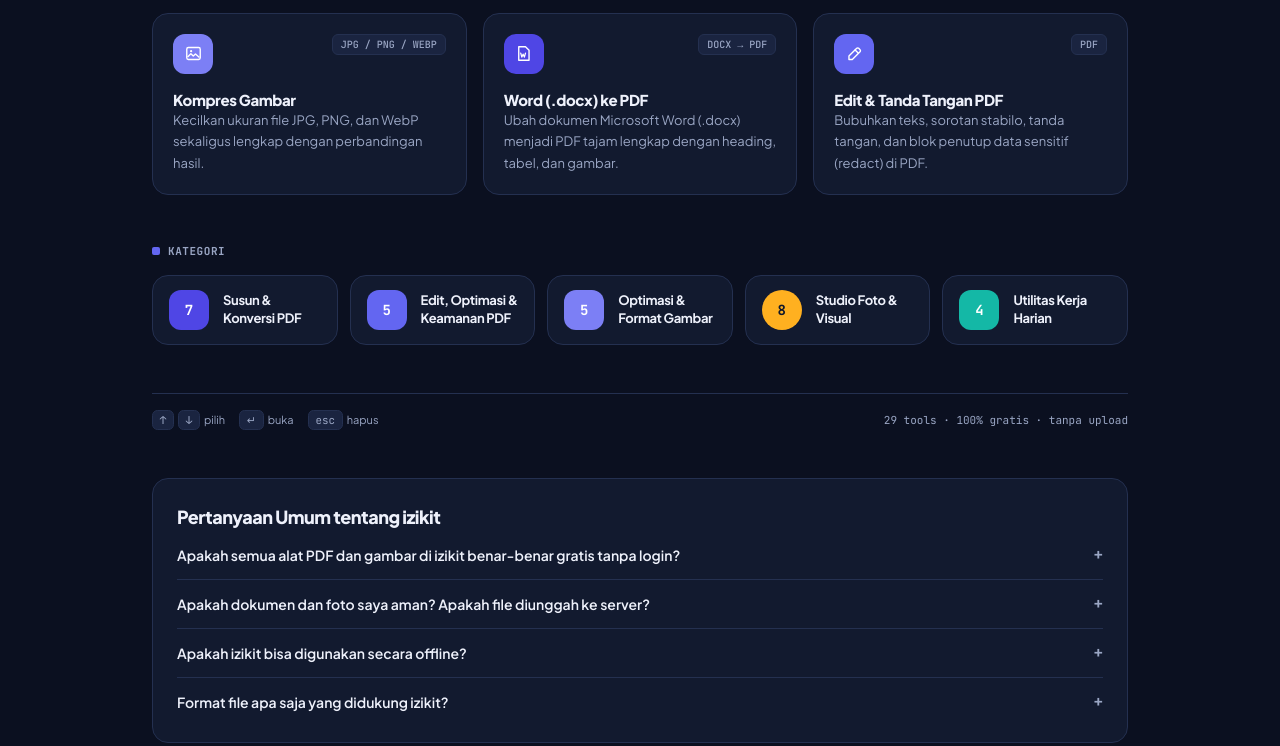
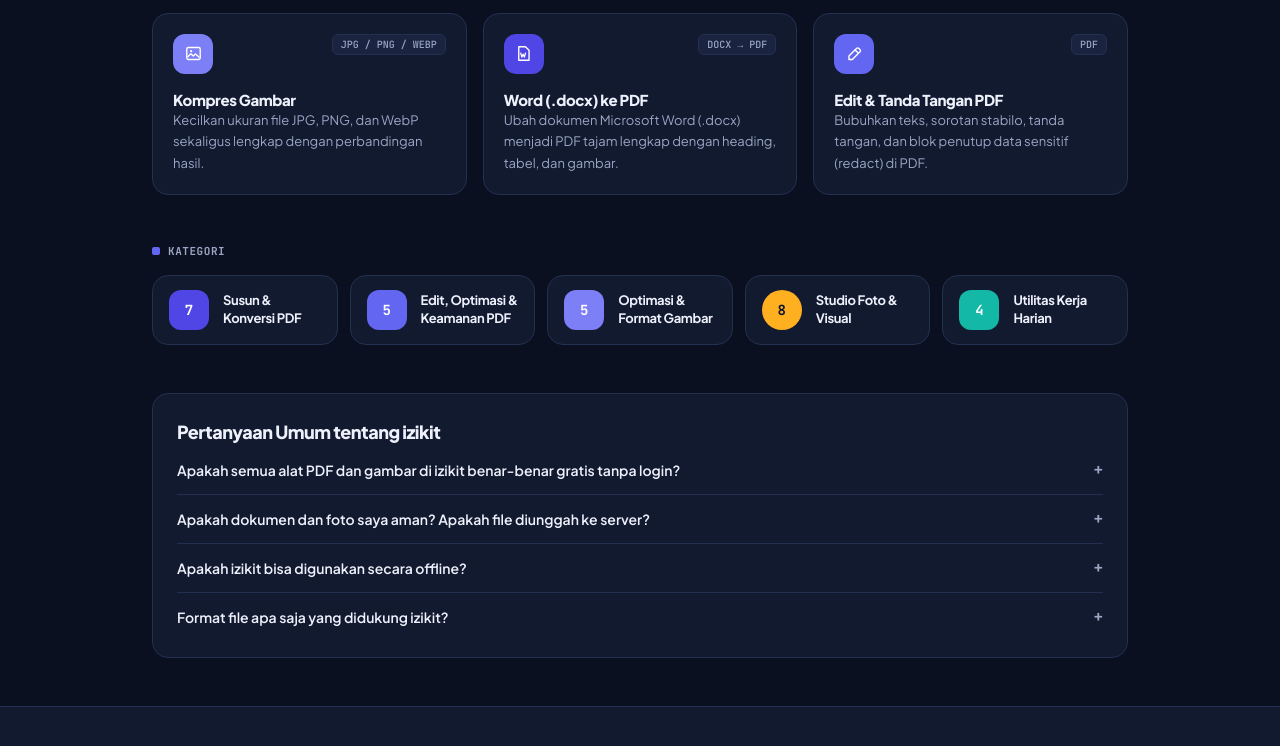
Before and after one commit to ihsandevact/izikit, an Astro site: page / in a window 1280 px wide. Shown: the part 681-1427 px from the top of the page. Built offline with nearby package versions, Linux system fonts and the light colour scheme; Astro itself is replaced by a stand-in of ours.

Commit message:
ui: hapus footer petunjuk keyboard di beranda & hapus angka 19 di FAQ

```diff
--- a/src/components/home/ToolDirectory.tsx
+++ b/src/components/home/ToolDirectory.tsx
@@ -407,26 +407,6 @@ export default function ToolDirectory({ locale, mode = 'launcher' }: ToolDirecto
             })}
           </div>
         </section>
-
-        {/* Keyboard Hints Footer Bar */}
-        <div className="hidden items-center justify-between border-t border-[var(--border-subtle)] pt-4 text-[11px] text-[var(--ink-muted)] sm:flex">
-          <div className="flex items-center gap-3.5">
-            <span className="inline-flex items-center gap-1">
-              <kbd className="kbd-cap">↑</kbd>
-              <kbd className="kbd-cap">↓</kbd>
-              <span>{dict.home.keyNavigate}</span>
-            </span>
-            <span className="inline-flex items-center gap-1">
-              <kbd className="kbd-cap">↵</kbd>
-              <span>{dict.home.keyOpen}</span>
-            </span>
-            <span className="inline-flex items-center gap-1">
-              <kbd className="kbd-cap">esc</kbd>
-              <span>{dict.home.keyClear}</span>
-            </span>
-          </div>
-          <span className="font-data">{dict.home.launcherFooterRight}</span>
-        </div>
       </div>
     );
   }
--- a/src/i18n/en.ts
+++ b/src/i18n/en.ts
@@ -116,7 +116,7 @@ export const enDictionary: Dictionary = {
     faqs: [
       {
         q: 'Are all PDF and image tools on izikit really free with no login?',
-        a: 'Yes. All 19 PDF and image tools on izikit are 100% free with no account sign-up, no forced watermarks, and no daily usage quotas.',
+        a: 'Yes. All tools on izikit are 100% free with no account sign-up, no forced watermarks, and no daily usage quotas.',
       },
       {
         q: 'Are my documents and photos safe? Do you upload files to a server?',
--- a/src/i18n/id.ts
+++ b/src/i18n/id.ts
@@ -114,7 +114,7 @@ export const idDictionary = {
     faqs: [
       {
         q: 'Apakah semua alat PDF dan gambar di izikit benar-benar gratis tanpa login?',
-        a: 'Ya, seluruh 19 alat PDF dan gambar di izikit 100% gratis tanpa perlu membuat akun, tanpa watermark paksa, dan tanpa batas kuota harian.',
+        a: 'Ya, seluruh alat di izikit 100% gratis tanpa perlu membuat akun, tanpa watermark paksa, dan tanpa batas kuota harian.',
       },
       {
         q: 'Apakah dokumen dan foto saya aman? Apakah file diunggah ke server?',
```
